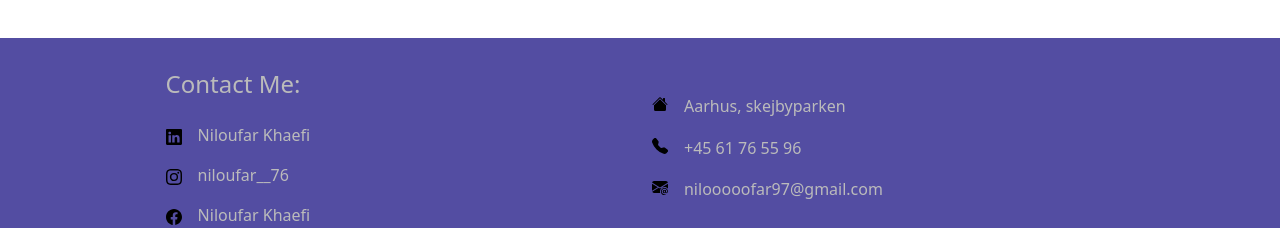
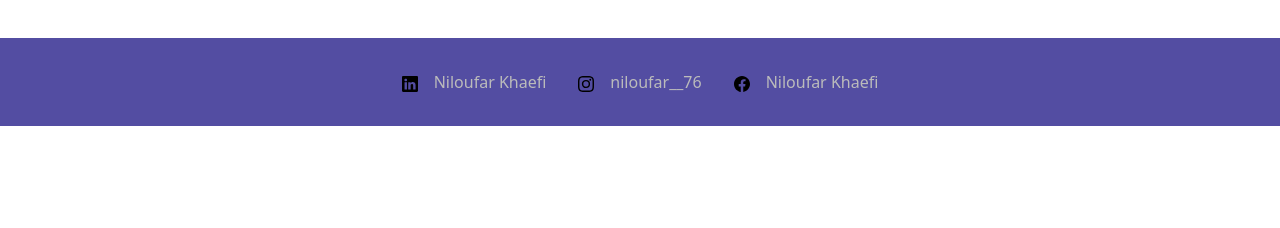
Before and after one commit to Niloufar97/react-portfolio, a React (Vite) app: page / in a window 1280 px wide. Shown: the part 724-952 px from the top of the page. After the commit the page ends 850 px from the top, so only its background shows below. Built offline with nearby package versions, Linux system fonts and the light colour scheme.

Commit message:
fix footer

```diff
--- a/src/components/footer/Footer.jsx
+++ b/src/components/footer/Footer.jsx
@@ -2,16 +2,11 @@ import "./footer.css";
 import linkedinImg from "../../assets/images/social-media/linkedin.svg";
 import instagramImg from "../../assets/images/social-media/instagram.svg";
 import facebookImg from "../../assets/images/social-media/facebook.svg";
-import homeImg from '../../assets/images/social-media/house-fill.svg'
-import phoneImg from '../../assets/images/social-media/telephone-fill.svg'
-import gmailImg from '../../assets/images/social-media/gmail.svg'
-import { Col, Row } from "react-bootstrap";
+import {  Row } from "react-bootstrap";
 function Footer() {
   return (
     <div className="footer-container">
       <Row className="footer-row ">
-        <Col md={6} className="social-media">
-        <h4>Contact Me:</h4>
         <div className="social-media">
           <a
             href="https://www.linkedin.com/in/niloufar-khaefi/"
@@ -29,23 +24,6 @@ function Footer() {
             <img src={facebookImg}></img><span>Niloufar Khaefi</span>
           </a>
         </div>
-        </Col>
-        <Col md={6} className="contact-info">
-
-            <div className="address">
-              <img src={homeImg}></img>
-              <p>Aarhus, skejbyparken</p>
-            </div>
-            <div className="phone">
-              <img src={phoneImg}></img>
-              <p>+45 61 76 55 96</p>
-            </div>
-            <div className="eamil">
-              <img src={gmailImg}></img>
-              <p>nilooooofar97@gmail.com</p>
-            </div>
-
-        </Col>
       </Row>
     </div>
   );
--- a/src/components/footer/footer.css
+++ b/src/components/footer/footer.css
@@ -7,17 +7,13 @@
     justify-content: center;
 
 }
-.footer-row{
-    width: 80%;
+
+.social-media {
+    width: 100%;
     display: flex;
-    justify-content: space-around;
+    gap: 2rem;
 }
-.social-media {
-    display: flex;
-    flex-direction: column;
-    gap: 1rem;
-}
-.social-media h4 , .contact-info{
+.social-media h4 {
     color: rgb(187, 187, 187);
 }
 .social-media a{
@@ -28,12 +24,8 @@
 .social-media span{
     margin-left: 1rem;
 }
-.address ,.phone ,.eamil{
-    display: flex;
-    gap: 1rem;
-    align-items: baseline;
-    margin-top: 0.1rem;
+@media screen and (max-width: 500px) {
+    .social-media span{
+        display: none;
+    }
 }
-.address{
-    margin-top: 1.5rem;
-}
--- a/src/pages/home/home.css
+++ b/src/pages/home/home.css
@@ -57,6 +57,7 @@
         align-items: center;
     }
     .hero-btn{
+        margin-top: 2rem ;
         width: 8rem;
     }
     .home-content{
@@ -69,7 +70,7 @@
         height: 18rem;
     }
     .heroText{
-        margin: 3rem auto 0;
+        margin: 4rem auto 0;
     }
     .heroButtons a{
         font-size: 0.8rem;
```
